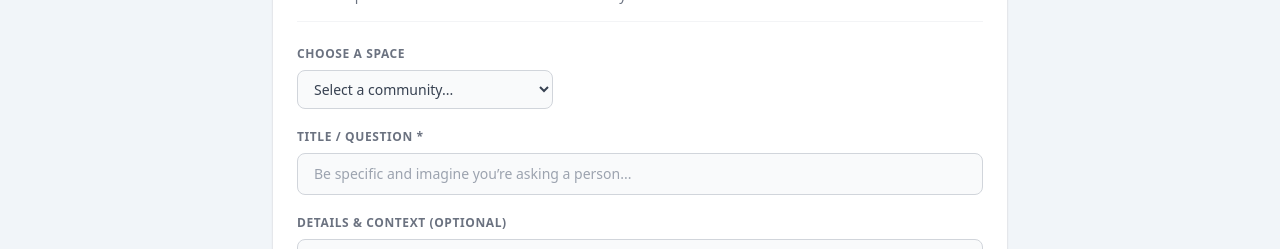
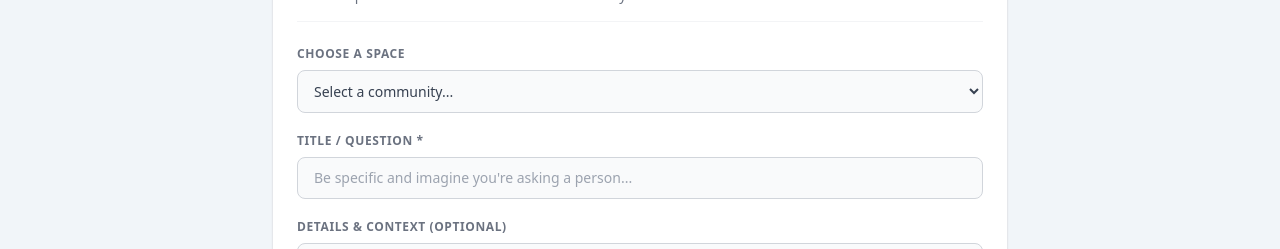
Before and after one commit to askloonline-maker/portfolio-website, a Next.js app: page /ask in a window 1280 px wide. Shown: the part 165-414 px from the top of the page. Built offline with nearby package versions, Linux system fonts and the light colour scheme.

Commit message:
Update page.tsx

```diff
--- a/app/ask/page.tsx
+++ b/app/ask/page.tsx
@@ -37,11 +37,30 @@ export default function AskQuestion() {
               <label className="block text-xs font-semibold text-gray-500 uppercase tracking-wider mb-2">
                 Choose a Space
               </label>
-              <select className="block w-full md:w-64 bg-gray-50 border border-gray-300 text-gray-700 py-2 px-3 rounded-lg text-sm focus:outline-none focus:border-blue-600 focus:bg-white transition-colors">
+              <select className="block w-full bg-gray-50 border border-gray-300 text-gray-700 py-2.5 px-3 rounded-lg text-sm focus:outline-none focus:border-blue-600 focus:bg-white transition-colors">
                 <option value="">Select a community...</option>
-                <option value="webdev">r/WebDevelopment</option>
-                <option value="asktech">r/AskTech</option>
-                <option value="philosophy">r/Philosophy</option>
+                <option value="ai-ml">🤖 Artificial Intelligence & Machine Learning</option>
+                <option value="programming">💻 Programming & Software Development</option>
+                <option value="startups">🚀 Startups & Entrepreneurship</option>
+                <option value="finance">📈 Finance & Investing</option>
+                <option value="crypto">🪙 Cryptocurrency & Blockchain</option>
+                <option value="marketing">🎯 Digital Marketing</option>
+                <option value="health">🌱 Health & Wellness</option>
+                <option value="fitness">💪 Fitness & Bodybuilding</option>
+                <option value="education">🎓 Education & Learning</option>
+                <option value="career">💼 Career & Jobs</option>
+                <option value="relationships">❤️ Relationships & Dating</option>
+                <option value="travel">✈️ Travel</option>
+                <option value="food">🍳 Food & Cooking</option>
+                <option value="gaming">🎮 Gaming</option>
+                <option value="entertainment">🎬 Movies & Entertainment</option>
+                <option value="books">📚 Books & Writing</option>
+                <option value="science">🔬 Science</option>
+                <option value="automotive">🚗 Automotive</option>
+                <option value="realestate">🏠 Real Estate</option>
+                <option value="pets">🐶 Pets & Animals</option>
+                <option value="fashion">✨ Fashion & Beauty</option>
+                <option value="local">📍 Local Communities</option>
               </select>
             </div>
 
@@ -51,7 +70,7 @@ export default function AskQuestion() {
               </label>
               <input
                 type="text"
-                placeholder="Be specific and imagine you’re asking a person..."
+                placeholder="Be specific and imagine you&apos;re asking a person..."
                 required
                 className="w-full px-4 py-2.5 bg-gray-50 border border-gray-300 rounded-lg text-sm focus:outline-none focus:border-blue-600 focus:bg-white transition-colors placeholder:text-gray-400"
               />
```
